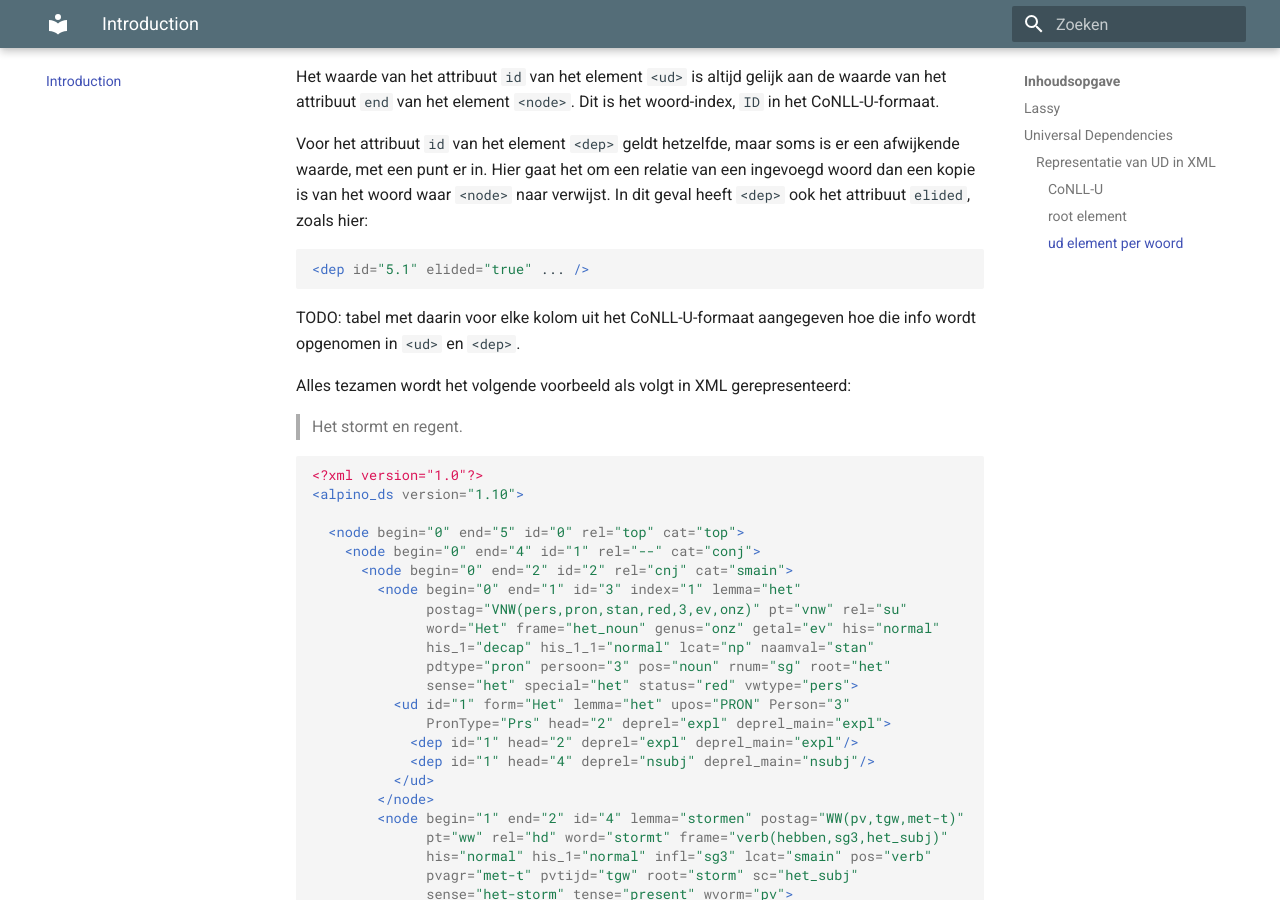
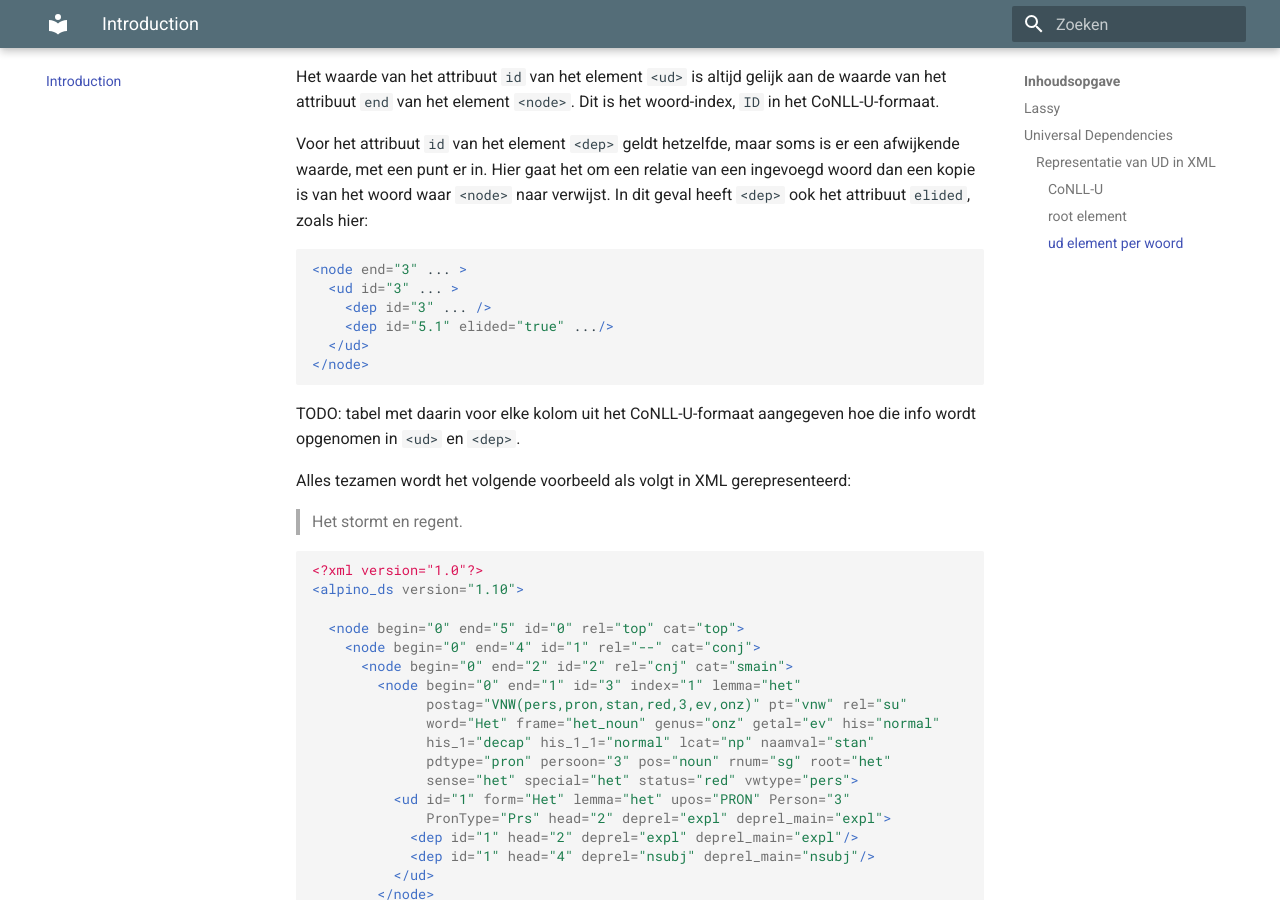
Before and after one commit to rug-compling/alud-docs, an MkDocs documentation site: the page built from docs/index.md, in a window 1280 px wide and 900 px high, scrolled down 2901 px. Built offline with MkDocs 1.6.1 and Material for MkDocs 9.7.7, drawn with Linux system fonts in a browser that asks for light colours.

Commit message:
inleiding: meer context voor voorbeeld met elided="true"

````diff
--- a/docs/index.md
+++ b/docs/index.md
@@ -161,7 +161,12 @@ waar `<node>` naar verwijst. In dit geval heeft `<dep>` ook het
 attribuut `elided`, zoals hier:
 
 ```xml
-<dep id="5.1" elided="true" ... />
+<node end="3" ... >
+  <ud id="3" ... >
+    <dep id="3" ... />
+    <dep id="5.1" elided="true" .../>
+  </ud>
+</node>
 ```
 
 TODO: tabel met daarin voor elke kolom uit het CoNLL-U-formaat
````
